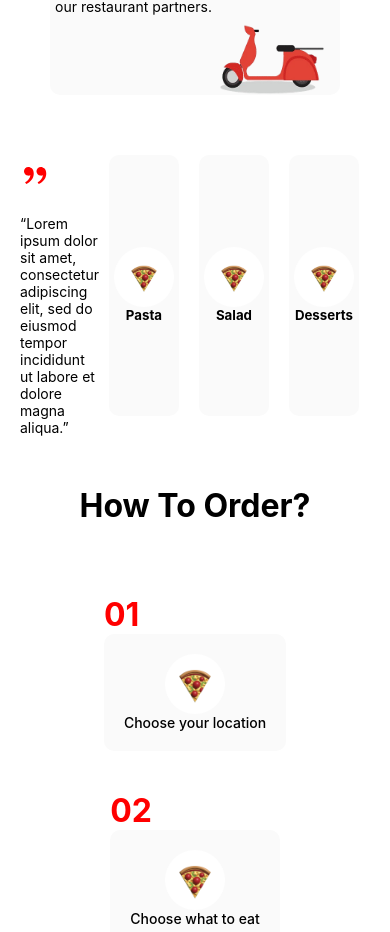
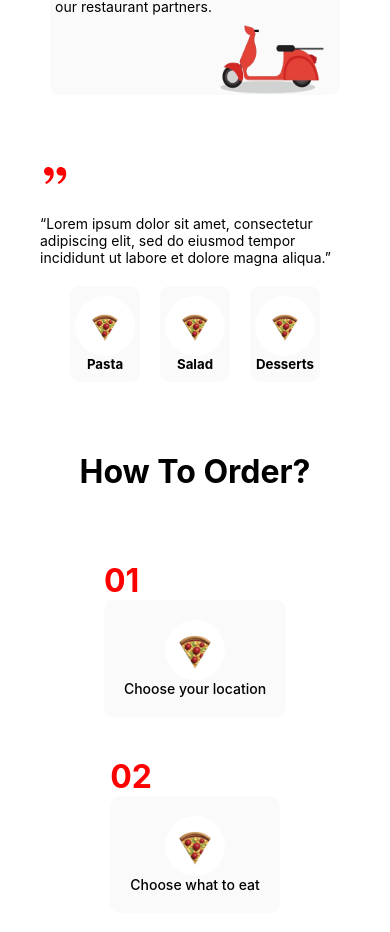
Before and after one commit to ARaihan66/Food_Delivery_Task, a React (Vite) app: page / in a window 390 px wide. Shown: the part 1213-2145 px from the top of the page. Built offline with nearby package versions, Linux system fonts and the light colour scheme.

Commit message:
Fixed food item design error

```diff
--- a/src/components/Dishes/FoodItem/FoodItem.jsx
+++ b/src/components/Dishes/FoodItem/FoodItem.jsx
@@ -43,6 +43,7 @@ const FoodItem = () => {
             eiusmod tempor incididunt ut labore et dolore magna aliqua.”
           </p>
         </div>
+        <div className="food-container">
         <div className="food">
           <div className="food-image">
             <img src={pizza} alt="" />
@@ -61,6 +62,7 @@ const FoodItem = () => {
           </div>
           <h5>Desserts</h5>
         </div>
+        </div>
       </div>
     </div>
   );
--- a/src/components/Dishes/FoodItem/style.css
+++ b/src/components/Dishes/FoodItem/style.css
@@ -93,4 +93,11 @@ flex-direction: column;
         flex-direction: column;
         margin: 20px;
     }
+
+    .main-bottom{
+        flex-direction: column;
+        justify-content: center;
+        align-items: center;
+        margin: 20px;
+    }
 }
```
